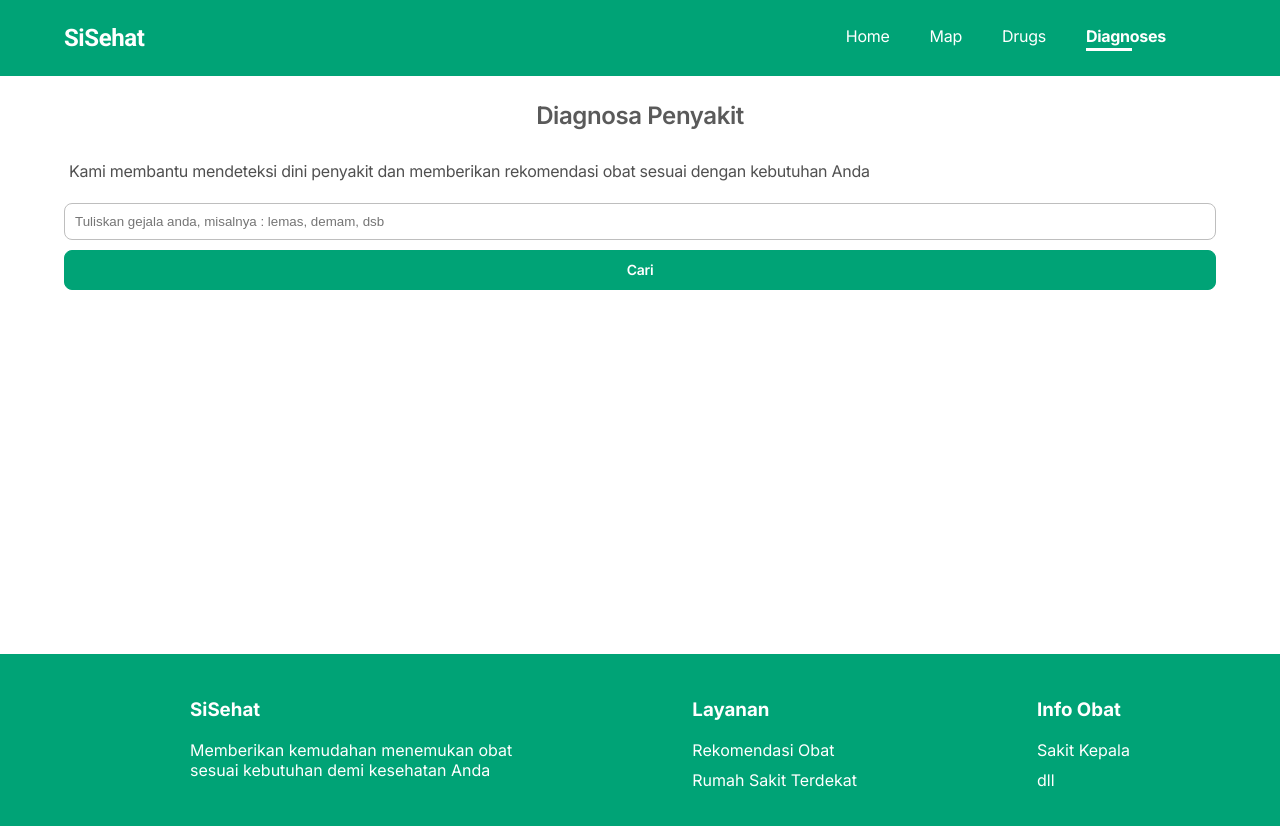
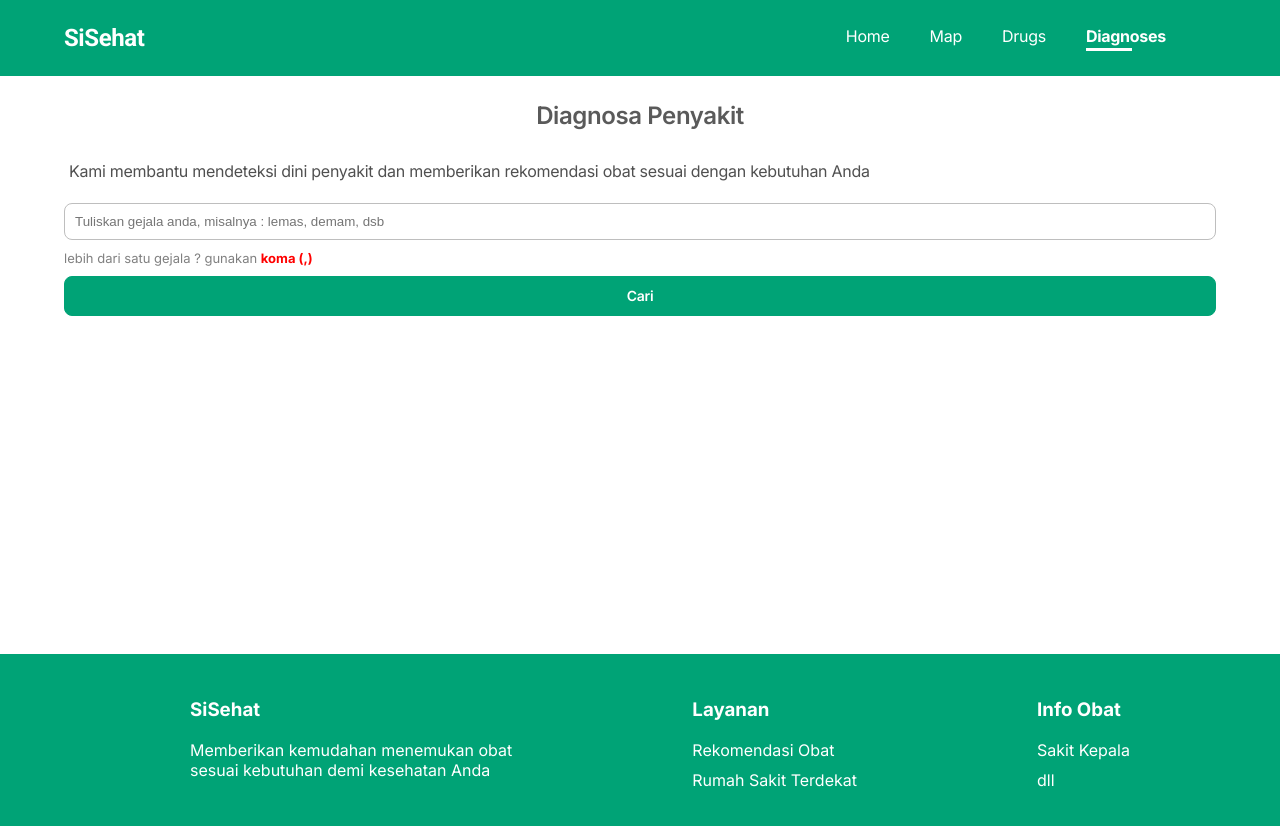
Before and after one commit to SiSehat/Front-End-SiSehat, a Next.js app: page /diagnoses in a window 1280 px wide. Built offline with nearby package versions, Linux system fonts and the light colour scheme.

Commit message:
fix list card

```diff
--- a/components/DiagnoseSearchBar.js
+++ b/components/DiagnoseSearchBar.js
@@ -26,7 +26,8 @@ const DiagnoseSearchBar = ({ onDiagnoseHandler }) => {
     }
 
     const onSearch = (keyword) => {
-        setSearch(keyword.target.value)
+        const keywordFix = keyword.target.value.replace(' ', '-')
+        setSearch(keywordFix)
     }
 
     const onHandlerSearch = async (e) => {
@@ -54,6 +55,7 @@ const DiagnoseSearchBar = ({ onDiagnoseHandler }) => {
                     placeholder='Tuliskan gejala anda, misalnya : lemas, demam, dsb'
                     value={search}
                     onChange={onSearch} />
+                <p style={{color: 'grey'}} className={DiagnoseStyle.note}>lebih dari satu gejala ? gunakan <span style={{color: 'red', fontWeight: 'bold'}}> koma (,)</span></p>
                 <button className={DiagnoseStyle.button} type="submit">Cari</button>
             </form>
         </div>
--- a/styles/Diagnose.module.css
+++ b/styles/Diagnose.module.css
@@ -43,9 +43,13 @@
     padding: 10px;
     margin-left: 200px;
     border-radius: 8px;
-    margin-bottom: 10px;
     width: 500px;
     margin-right: 10px;
+}
+
+.note {
+    margin: 10px 0;
+    font-size: 13px;
 }
 
 .button {
@@ -350,6 +354,7 @@
         display: flex;
         flex-direction: row;
         justify-content: space-evenly;
+        flex-flow: wrap;
     }
 
     .cardList div {
@@ -368,5 +373,6 @@
         width: 30%;
         justify-content: space-between;
         margin-left: 0;
+        margin-bottom: 5vh;
     }
 }
```
